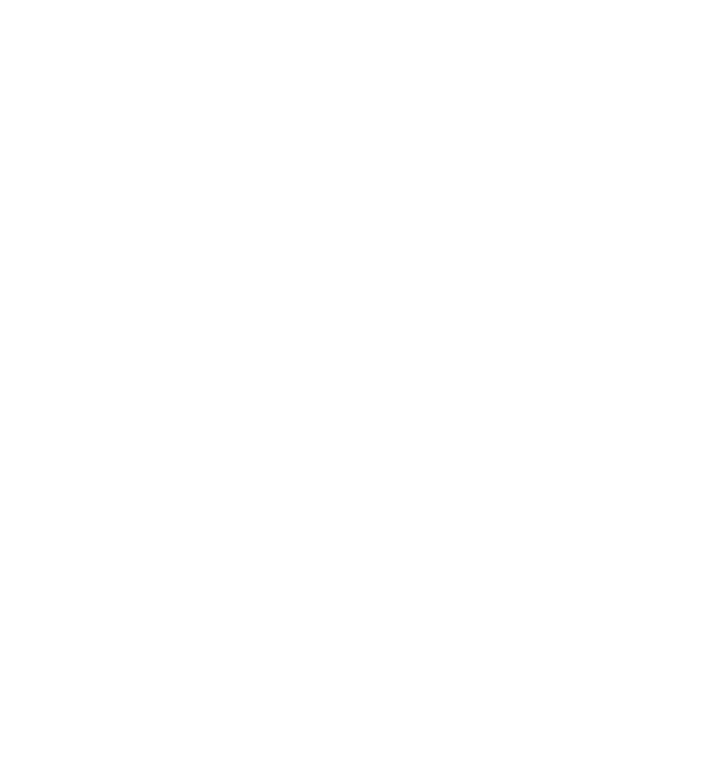
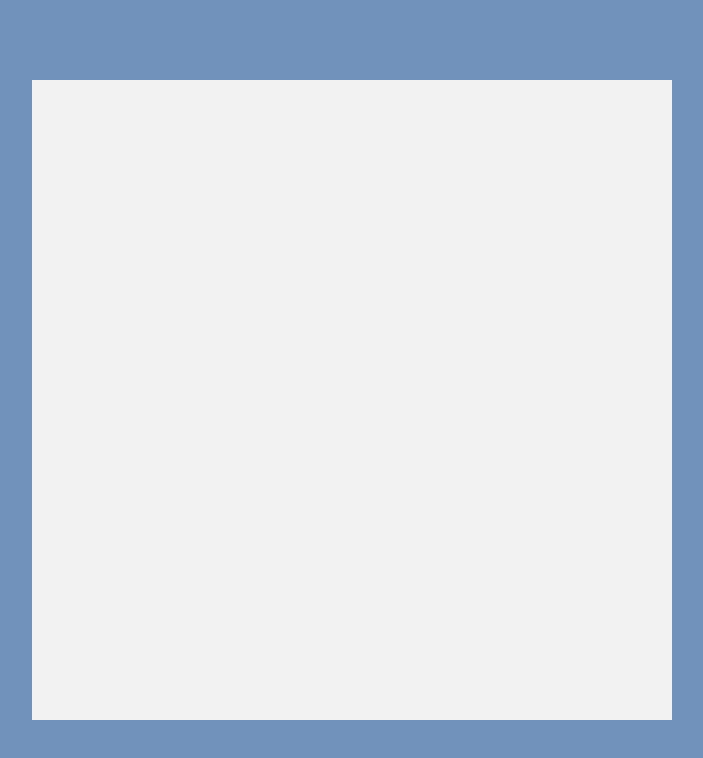
Before and after one commit to RomanGit777/JS-test, a plain HTML site: page test 1 copy/index.html in a window 1280 px wide. Shown: the whole page, without its empty margins (288-991 px from the left). Drawn offline with Linux system fonts and the light colour scheme.

Commit message:
add stylization to container

```diff
--- a/test 1 copy/index.html
+++ b/test 1 copy/index.html
@@ -12,7 +12,11 @@
 </head>
 <body>
 
+<section class="container">
 
+
+
+</section>
 
 
 </body>
--- a/test 1 copy/style.css
+++ b/test 1 copy/style.css
@@ -0,0 +1,18 @@
+*{
+    margin: 0;
+    padding: 0;
+    box-sizing: border-box;
+}
+body{
+    height: 100vh;
+    background-color: rgba(66, 112, 165, 0.75);
+    display: flex;
+    justify-content: center;
+    align-items: center;
+}
+/*----------------stylization to container--------*/
+.container{
+    background-color: #f3f2f2;
+    width: 50%;
+    height: 80%;
+}
```
